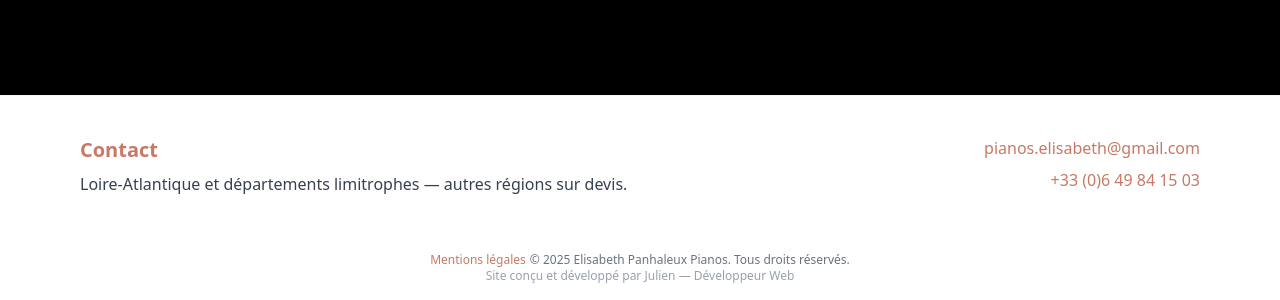
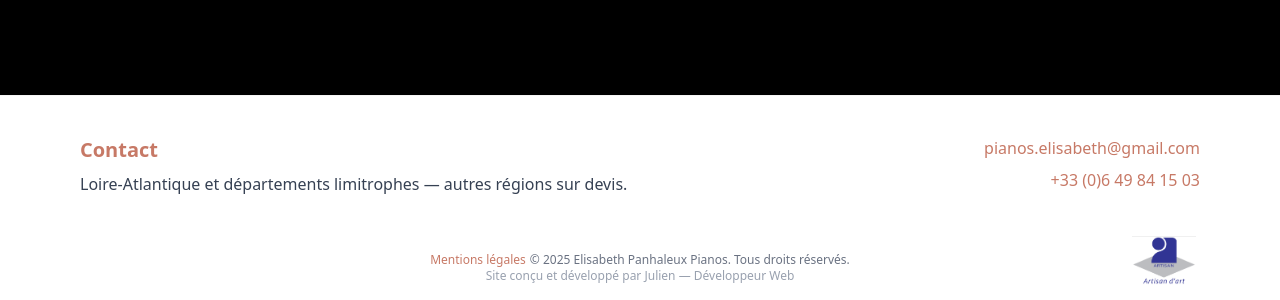
Before and after one commit to julien44830/AccordPiano, a Next.js app: page / in a window 1280 px wide. Shown: the part 4367-4667 px from the top of the page. Built offline with nearby package versions, Linux system fonts and the light colour scheme; a web font is replaced by a local one.

Commit message:
ajout du label artisan d dart

```diff
--- a/src/components/Footer.tsx
+++ b/src/components/Footer.tsx
@@ -6,7 +6,19 @@ export default function Footer() {
             id="contact"
             className="border-t bg-white"
         >
-            <div className="mx-auto max-w-6xl px-4 py-10 grid gap-4 md:grid-cols-2">
+            <div className="mx-auto max-w-6xl px-4 py-10 grid gap-4 md:grid-cols-2 relative">
+                <a
+                    className="absolute right-5 top-38 md:top-35"
+                    href="https://www.artisanat.fr/metiers/labels-qualifications/qualite-artisan"
+                    target="blanc"
+                >
+                    <img
+                        className="w-16 h-auto"
+                        src="/artisan-dart.png"
+                        alt="logo des artisans d'art"
+                    />{" "}
+                </a>
+
                 {/* Bloc Contact */}
                 <div>
                     <h2 className="text-xl font-bold text-(--accent)">
```
Also changed, not shown: public/artisan-dart.png (added).
